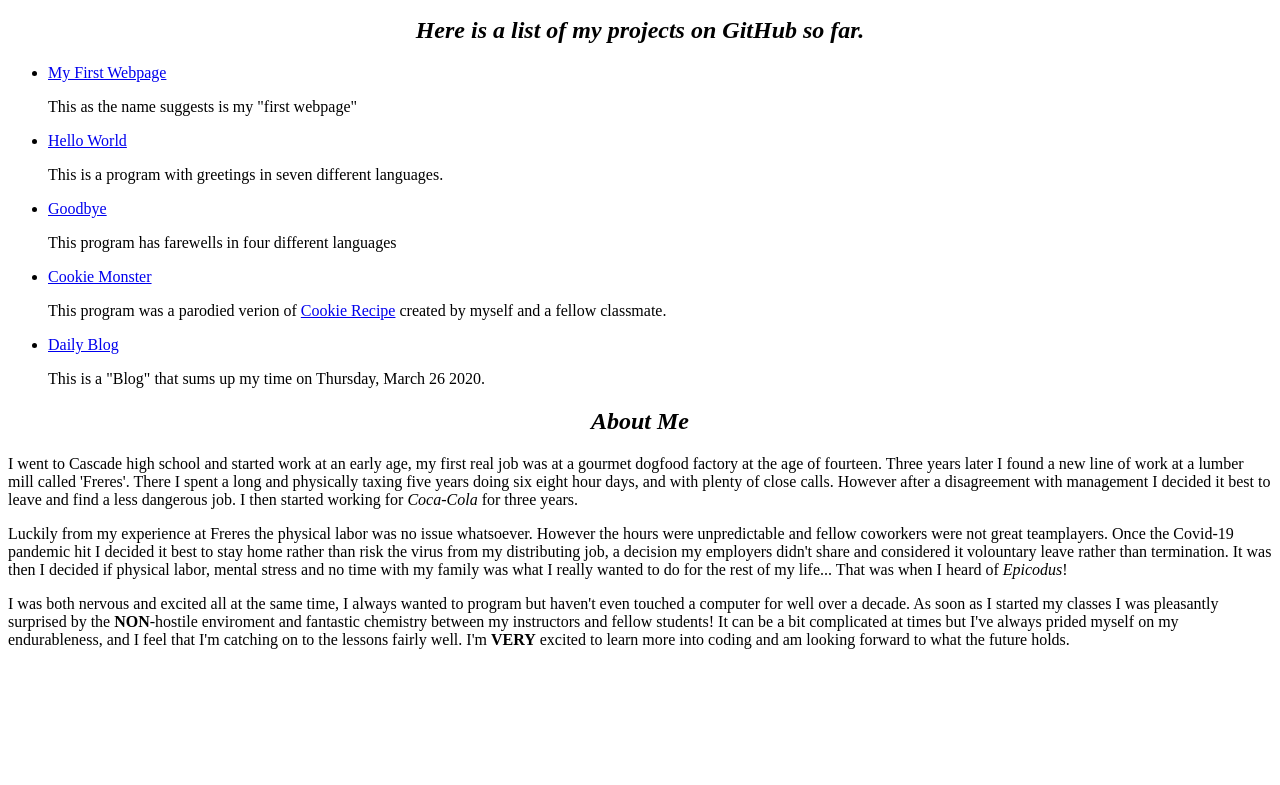
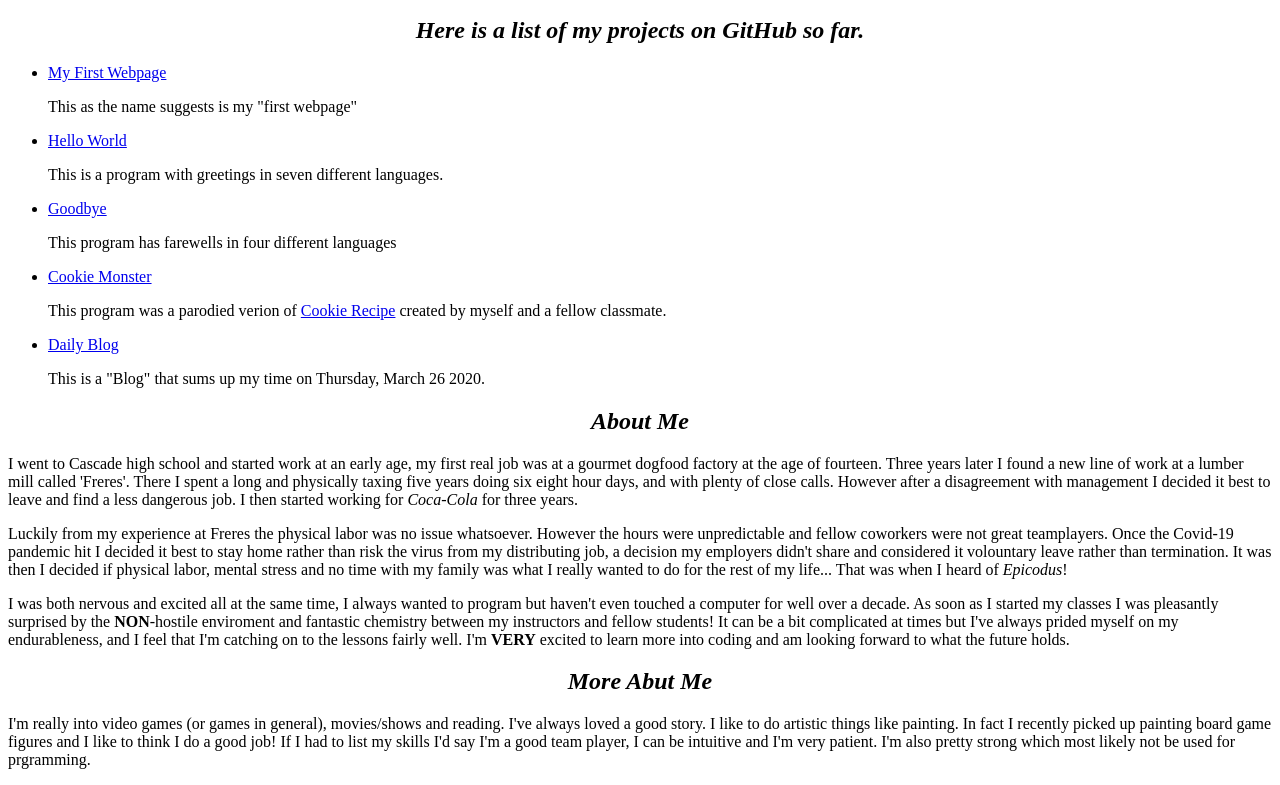
Before and after one commit to AJwoodrum/My-Portfolio, a plain HTML site: page index.html in a window 1280 px wide. Shown: the part 110-895 px from the top of the page. Before the commit the page ends 800 px from the top, so only its background shows below. Drawn offline with Linux system fonts and the light colour scheme.

Commit message:
add a small section on my interests, hobbies and skills

```diff
--- a/index.html
+++ b/index.html
@@ -28,5 +28,7 @@
     <p>Luckily from my experience at Freres the physical labor was no issue whatsoever. However the hours were unpredictable and fellow coworkers were not great teamplayers. Once the Covid-19 pandemic hit I decided it best to stay home rather than risk the virus from my distributing job, a decision my employers didn't share and considered it volountary leave rather than termination. It was then I decided if physical labor, mental stress and no time with my family was what I really wanted to do for the rest of my life... That was when I heard of <em>Epicodus</em>!</p>
     <p>I was both nervous and excited all at the same time, I always wanted to program but haven't even touched a computer for well over a decade. As soon as I started my classes I was pleasantly surprised by the <strong>NON</strong>-hostile enviroment and fantastic chemistry between my instructors and fellow students! It can be a bit complicated at times but I've always prided myself on my endurableness, and I feel that I'm catching on to the lessons fairly well. I'm <strong>VERY</strong> excited to learn more into coding and am looking forward to what the future holds.</p>
 
+    <h2>More Abut Me</h2>
+    <P>I'm really into video games (or games in general), movies/shows and reading. I've always loved a good story. I like to do artistic things like painting. In fact I recently picked up painting board game figures and I like to think I do a good job! If I had to list my skills I'd say I'm a good team player, I can be intuitive and I'm very patient. I'm also pretty strong which most likely not be used for prgramming.</P>
 </body>
 </html>
```
Lines whose indentation alone changed are shown as unchanged.
